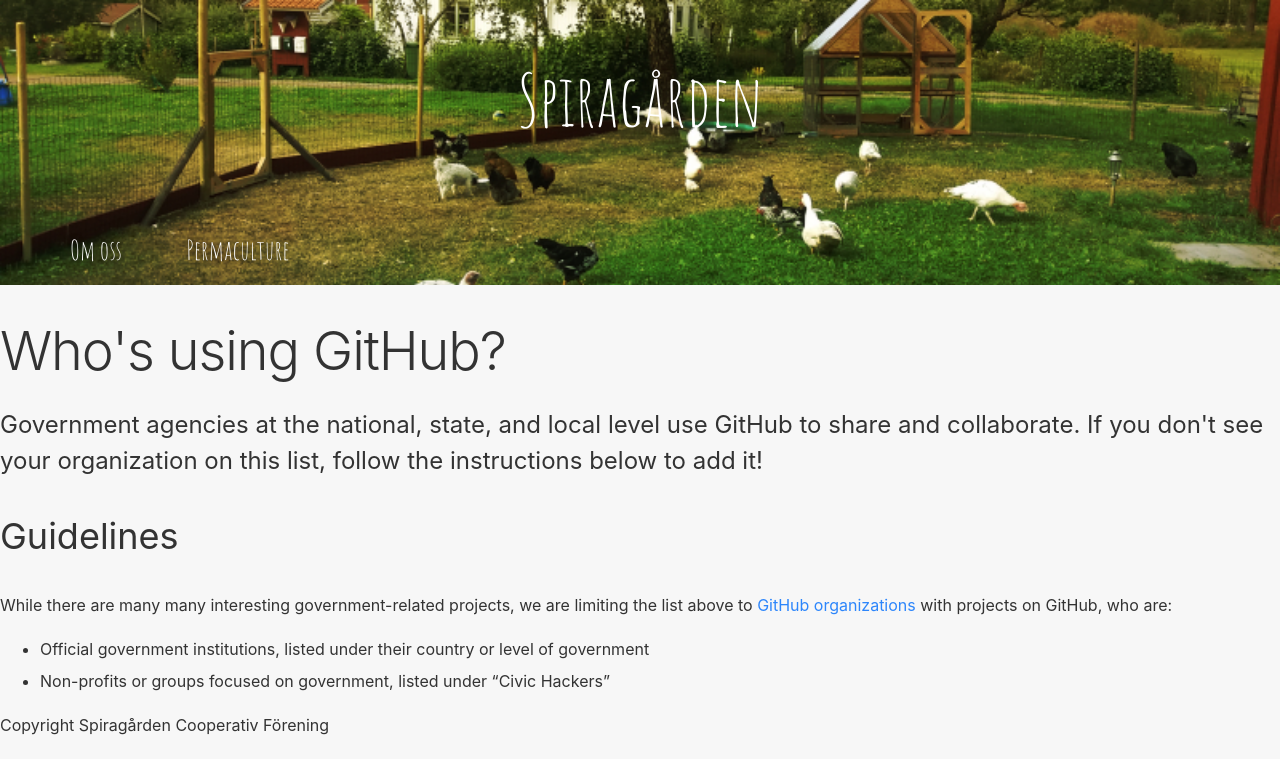
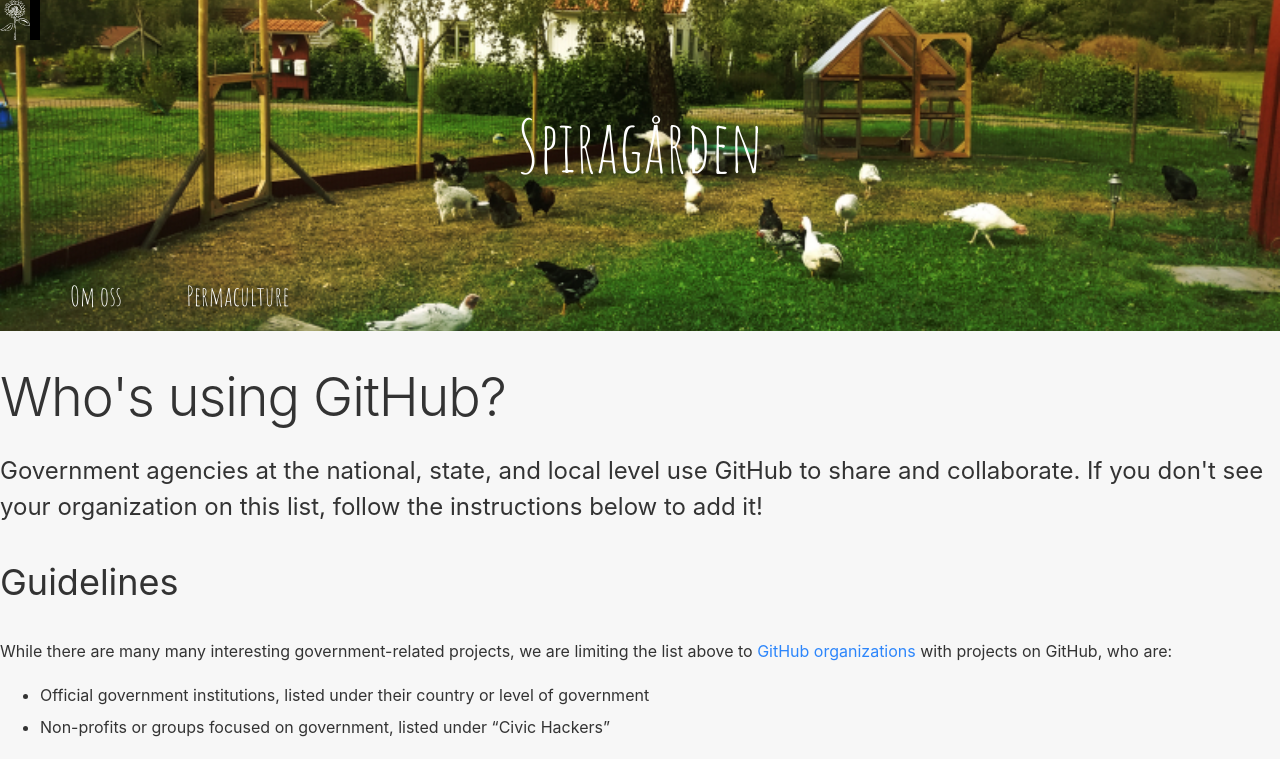
Before and after one commit to jeremistadler/spiragarden-web, a Jekyll site: the page built from community.md, in a window 1280 px wide. Shown: the top 759 px of the page. Built offline with Jekyll 4.4.1, drawn with Linux system fonts in a browser that asks for light colours; grey boxes are pictures that could not be loaded.

Commit message:
Add flower

```diff
--- a/_includes/footer.html
+++ b/_includes/footer.html
@@ -1,5 +1,8 @@
     <footer>
     	Copyright Spiragården Cooperativ Förening
+
+			<iframe width="600" height="450" frameborder="0" style="border:0" src="https://www.google.com/maps/embed/v1/place?q=place_id:ChIJ1YV_H3A-XEYRdJDq6T5R6DM&key=AIzaSyCzoR01tcBVSpfTdQO03Vp1XBczdCm6w1E" allowfullscreen></iframe>
+
     </footer>
   </body>
 </html>
--- a/_includes/header.html
+++ b/_includes/header.html
@@ -12,7 +12,10 @@
 
 <body class="{{ page.layout }}">
 	<div class="header">
-		<div class="title">Spiragården</div>
+		<div class="upper">
+			<img class="logo" src="assets/img/flower.svg" alt="Flower logo">
+			<div class="title">Spiragården</div>
+		</div>
 
     <ul class="navbar">
       <li class="item"><a href="index" class="text">Om oss</a></li>
--- a/assets/css/style.css
+++ b/assets/css/style.css
@@ -102,6 +102,10 @@ li {
   background-size: cover;
 }
 
+.header .upper {
+
+}
+
 .header .title {
 	font-family: 'Amatic SC', cursive;
 	font-size: 72px;
@@ -110,6 +114,12 @@ li {
 	text-align: center;
 
 	color: #fff;
+}
+
+.header .logo {
+	width: 30px;
+	height: 40px;
+	box-shadow: 10px 0 0 black;
 }
 
 .navbar {
```
Also changed, not shown: assets/img/flower.svg (added).
